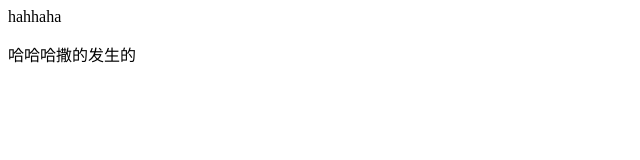
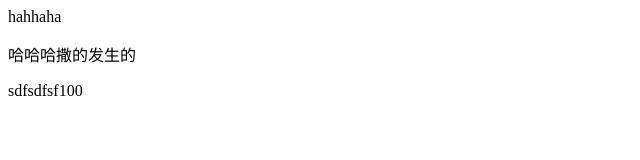
Before and after one commit to gengsini12345678/python, a plain HTML site: page index.html in a window 1280 px wide. Shown: the full height of the page, 0-640 px from the left. Drawn offline with Linux system fonts and the light colour scheme.

```diff
--- a/index.html
+++ b/index.html
@@ -5,5 +5,6 @@
 <body>
     <p>hahhaha</p>
     <p>哈哈哈撒的发生的</p>
+    <p>sdfsdfsf100</p>
 </body>
 </html>
```
